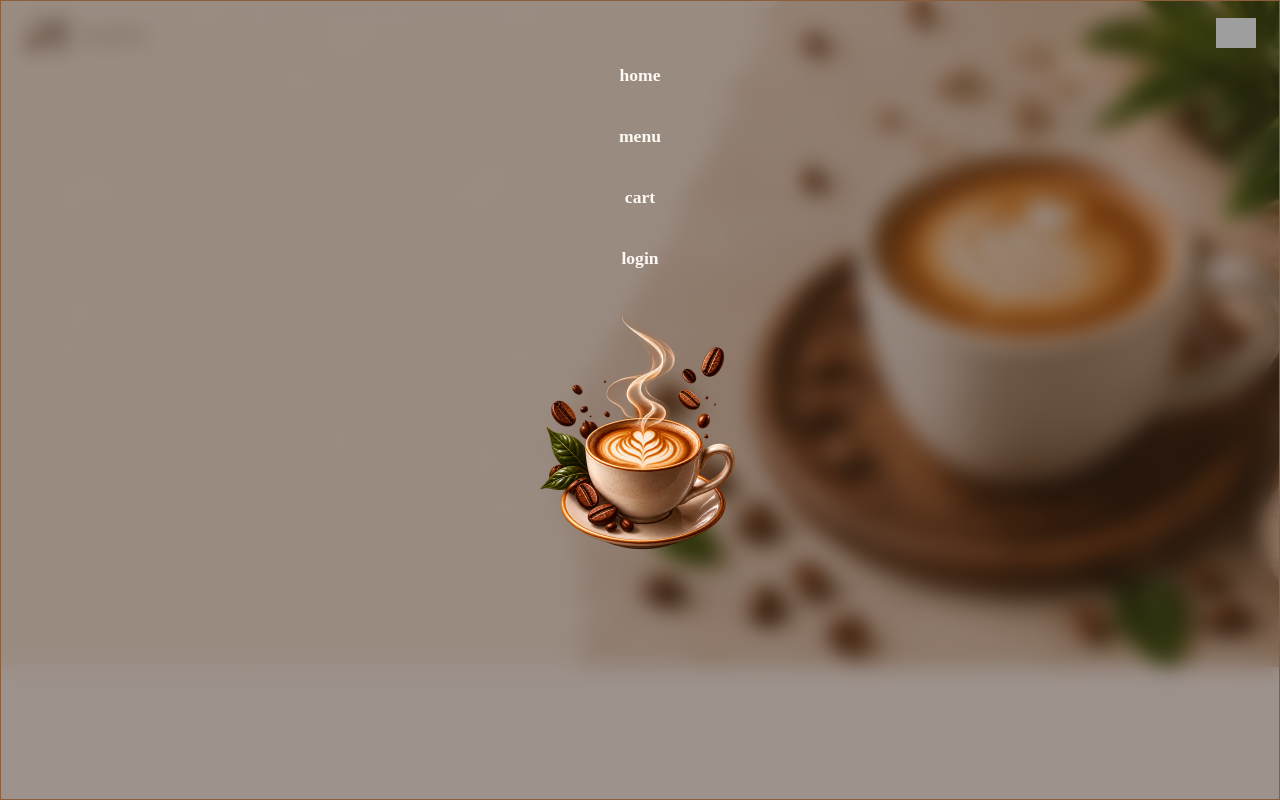
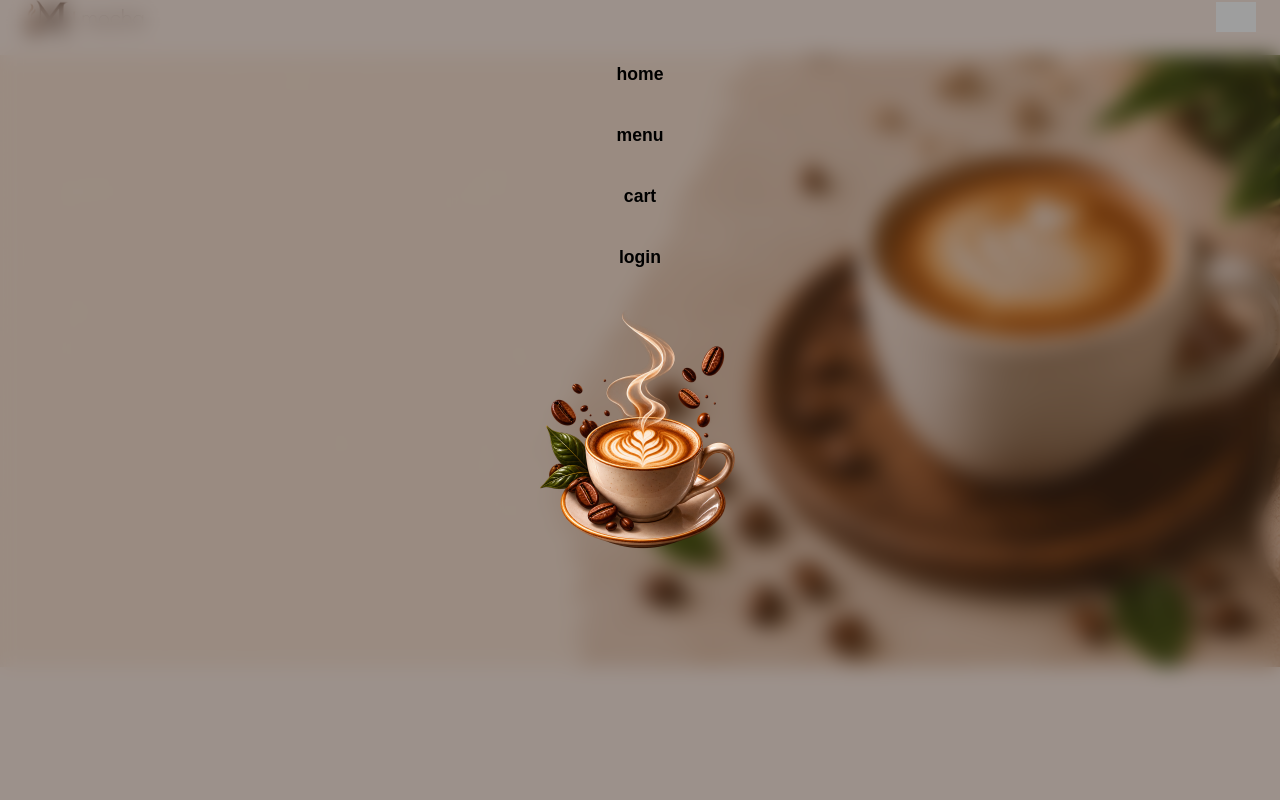
Before and after one commit to amishasikka/CODEALPHA_MOCHA-HOUSE, a React (Vite) app: page / in a window 1280 px wide. Built offline with nearby package versions, Linux system fonts and the light colour scheme; grey boxes are pictures that could not be loaded.

Commit message:
new color variables

```diff
--- a/src/App.css
+++ b/src/App.css
@@ -5,11 +5,14 @@
 }
 
 :root {
-  --espresso: #3B2418;
-  --mocha: #8B5E3C;
-  --caramel: #C89B5A;
-  --cream: #F6EFE8;
-  --ivory: #FFF9F3;
+  --main-bg: #F8F3EC;        /* warm ivory */
+  --main-text: #24140D;      /* espresso */
+  --primary-brown: #5A2D16;  /* coffee brown */
+  --accent: #B9682E;         /* caramel */
+  --light-accent: #EFE4D5;   /* cream */
+  --cards: #FFFFFF;          /* white */
+  --secondary-text: #5F554E; /* warm gray */
+  --green-element: #607A4C;  /* sage/leaf */
   --normal-font: 'Poppins', sans-serif;
   --coffee-font: 'Playfair Display', serif;
 }
@@ -17,11 +20,13 @@
 body {
   background: url("/src/assets/hero-img.png") no-repeat;
   background-size: cover;
+  font-family: var(--normal-font);
 }
 
 @media (min-width: 375px) {
   section {
-    padding: 1rem 1.5rem;
+    padding: 0 1.5rem 1rem 1.5rem;
+    background-color: var(--cards);
   }
 
   .navbar,
@@ -53,7 +58,6 @@ body {
   .nav-links ul li a {
     text-decoration: none;
     color: var(--mocha);
-    font-weight: 600;
     font-size: 0.8rem;
     letter-spacing: .5px;
   }
--- a/src/index.css
+++ b/src/index.css
@@ -1,7 +1,4 @@
 @media (min-width: 768px) {
-  section{
-    padding: 2rem 3rem;
-  }
   .nav-links, .nav-btns {
     display: block;
   }
@@ -37,7 +34,7 @@
 
 @media (min-width: 1024px) {
   section{
-    padding: 2rem 6rem;
+    padding: 0 6rem 2rem 6rem;
   }
   .nav-links ul li a, .nav-btns .login-btn{
     font-size: 1.1rem;
```
